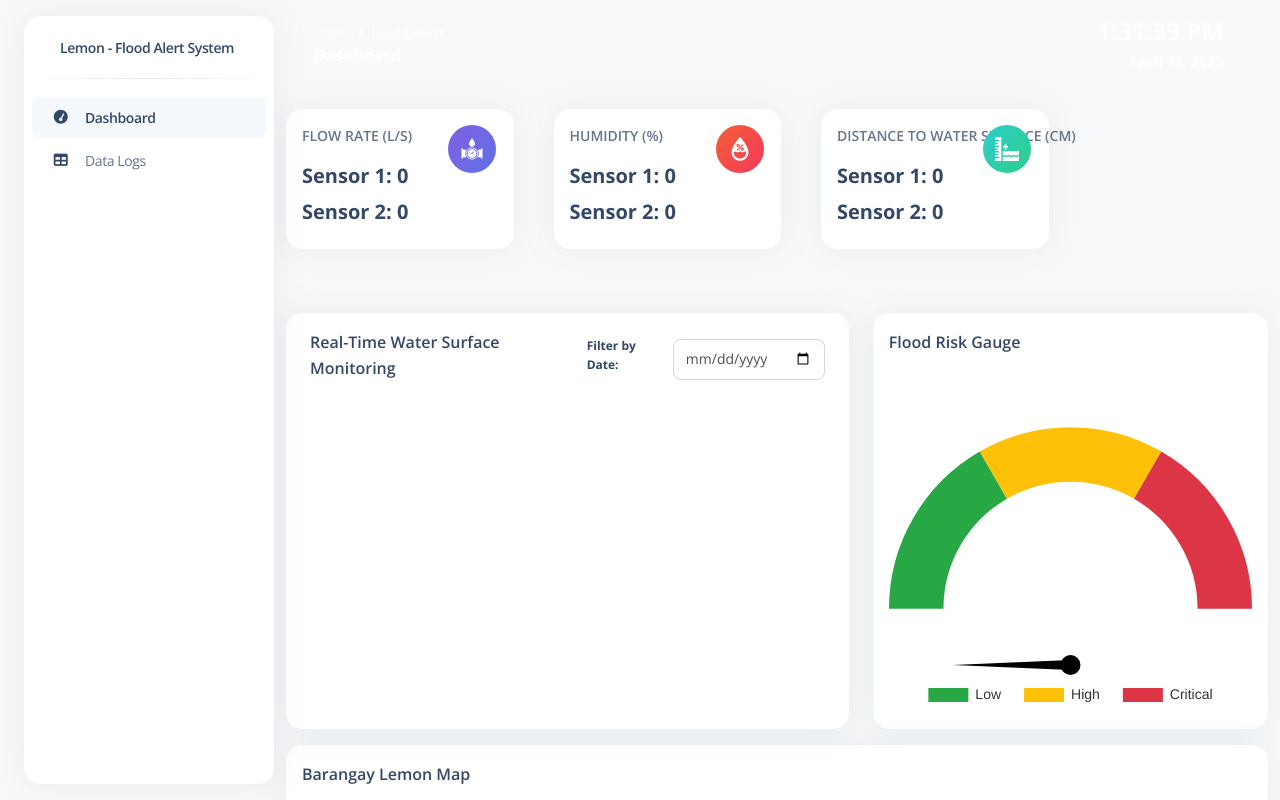
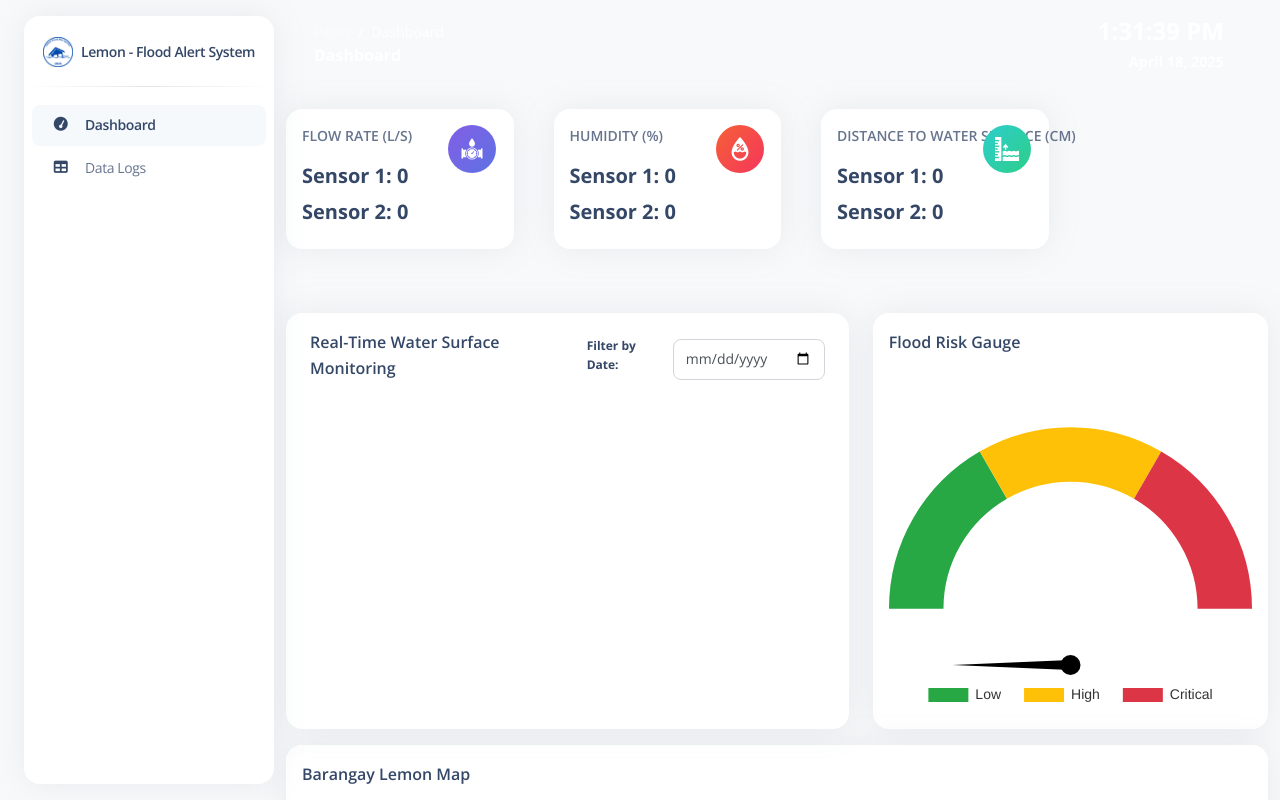
Before and after one commit to Cyrelcab/flood-alert-system-dashboard, a website: page index.html in a window 1280 px wide. Shown: the top 800 px of the page. Drawn offline with nearby package versions, Linux system fonts and the light colour scheme.

Commit message:
Add logo

```diff
--- a/index.html
+++ b/index.html
@@ -11,6 +11,7 @@
       sizes="76x76"
       href="../assets/img/apple-icon.png"
     />
+    <link rel="icon" type="image/png" href="../assets/img/logo.png">
     <title>Lemon - Flood Alert System</title>
     <!--     Fonts and icons     -->
     <link
@@ -43,10 +44,9 @@
           aria-hidden="true"
           id="iconSidenav"
         ></i>
-        <a class="navbar-brand m-0" href="./index.html">
-          <span class="ms-1 font-weight-bold font-size"
-            >Lemon - Flood Alert System</span
-          >
+        <a class="navbar-brand m-0 d-flex align-items-center justify-content-center" href="./index.html">
+          <img src="./assets/img/logo.png" alt="" width="30" height="30" class="me-2">
+          <span class="font-weight-bold">Lemon - Flood Alert System</span>
         </a>
       </div>
       <hr class="horizontal dark mt-0" />
```
Also changed, not shown: pages/data-logs.html (+4 -2 lines), assets/img/logo.png (added).
